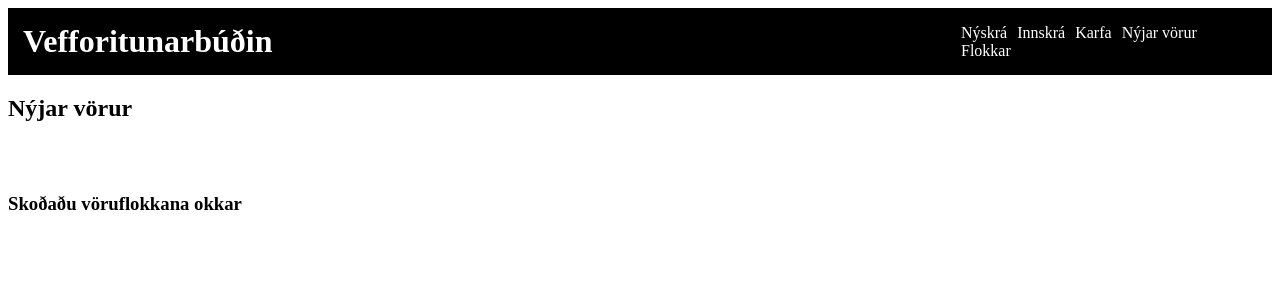
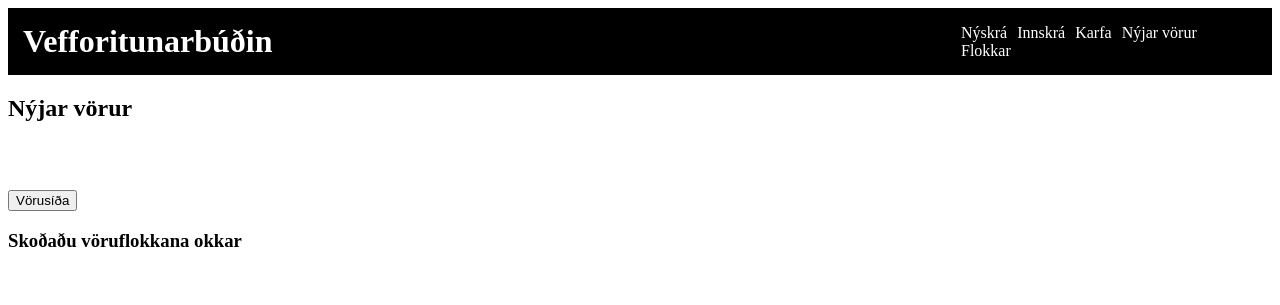
Before and after one commit to Reynirjr/Hopverkefni-2, a website: page index.html in a window 1280 px wide. Drawn offline with Linux system fonts and the light colour scheme; no server answers.

Commit message:
button að vörulista

```diff
--- a/index.html
+++ b/index.html
@@ -30,6 +30,10 @@
 
         </section>
         <section>
+            <a href="./sidur/vorulisti.html">
+            <button class="takki">Vörusíða</button>
+            </a>
+        <section>
          <h3>Skoðaðu vöruflokkana okkar</h3>
             <ul id="voruflokkar">
 
```
